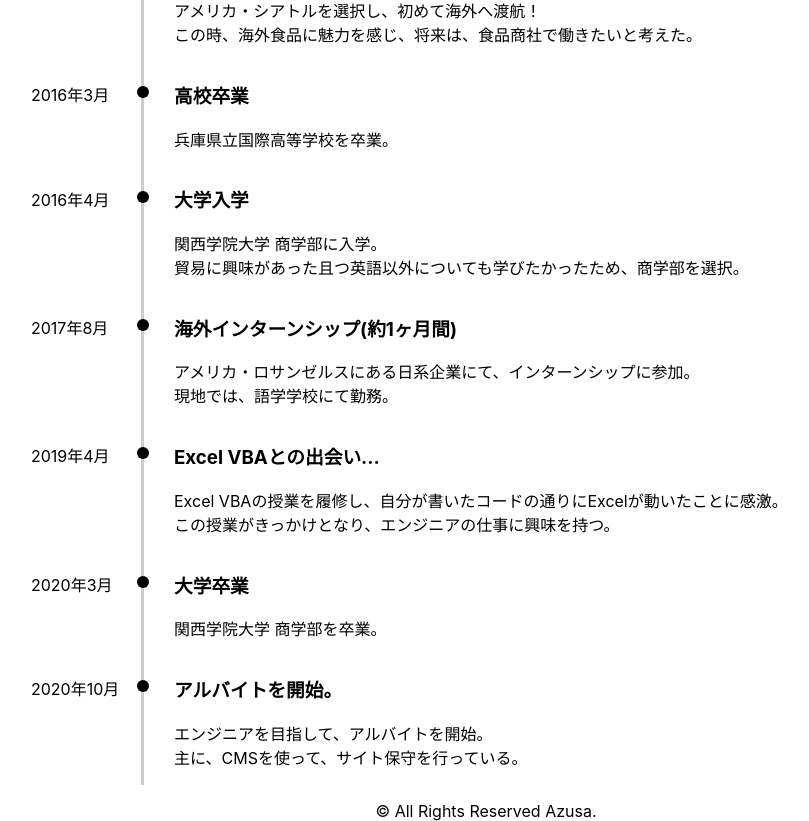
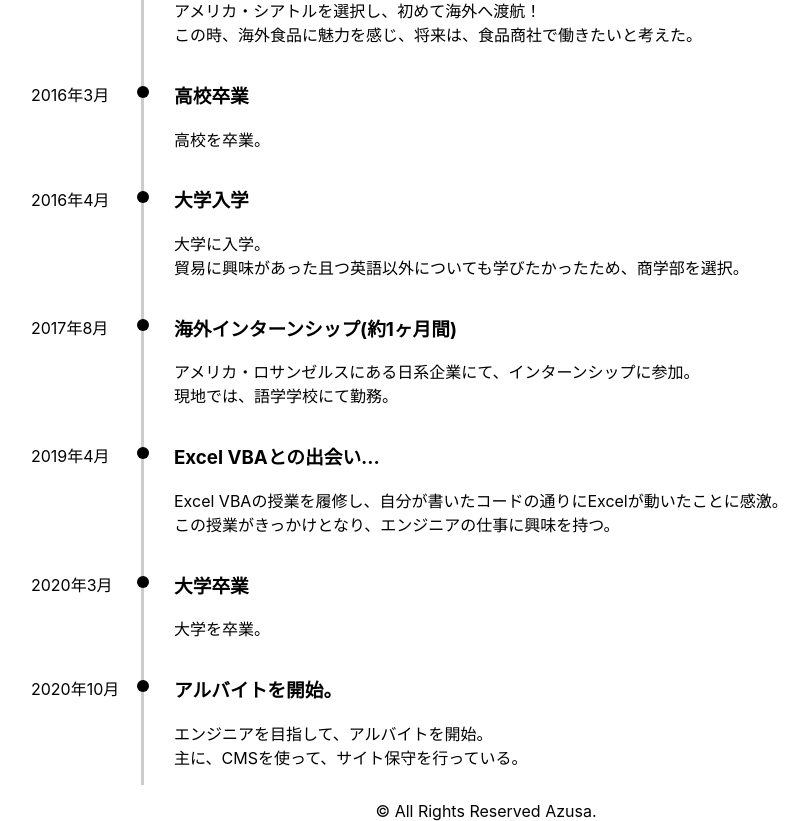
Before and after one commit to azufb/renewal-portfolio, a React (Create React App) app: page /Profile in a window 1280 px wide. Shown: the part 820-1641 px from the top of the page, without its empty margins (154-963 px from the left). Built offline with nearby package versions, Linux system fonts and the light colour scheme.

Commit message:
特定の表現を書き換え

```diff
--- a/src/component/Profile.js
+++ b/src/component/Profile.js
@@ -42,7 +42,7 @@ export default class About extends React.Component {
                         <div className='timeline-content'>
                             <h3>高校入学</h3>
                             <p>
-                                兵庫県立国際高等学校に入学。<br />
+                                高校に入学。<br />
                                 小学5年生〜中学3年生まで、英会話を習っており、英語教育に力を入れている高校を選択。
                             </p>
                         </div>
@@ -62,7 +62,7 @@ export default class About extends React.Component {
                         <p className='timeline-date'>2016年3月</p>
                         <div className='timeline-content'>
                             <h3>高校卒業</h3>
-                            <p>兵庫県立国際高等学校を卒業。</p>
+                            <p>高校を卒業。</p>
                         </div>
                     </li>
                     <li>
@@ -70,7 +70,7 @@ export default class About extends React.Component {
                         <div className='timeline-content'>
                             <h3>大学入学</h3>
                             <p>
-                                関西学院大学 商学部に入学。<br />
+                                大学に入学。<br />
                                 貿易に興味があった且つ英語以外についても学びたかったため、商学部を選択。
                             </p>
                         </div>
@@ -99,7 +99,7 @@ export default class About extends React.Component {
                         <p className='timeline-date'>2020年3月</p>
                         <div className='timeline-content'>
                             <h3>大学卒業</h3>
-                            <p>関西学院大学 商学部を卒業。</p>
+                            <p>大学を卒業。</p>
                         </div>
                     </li>
                     <li>
```
